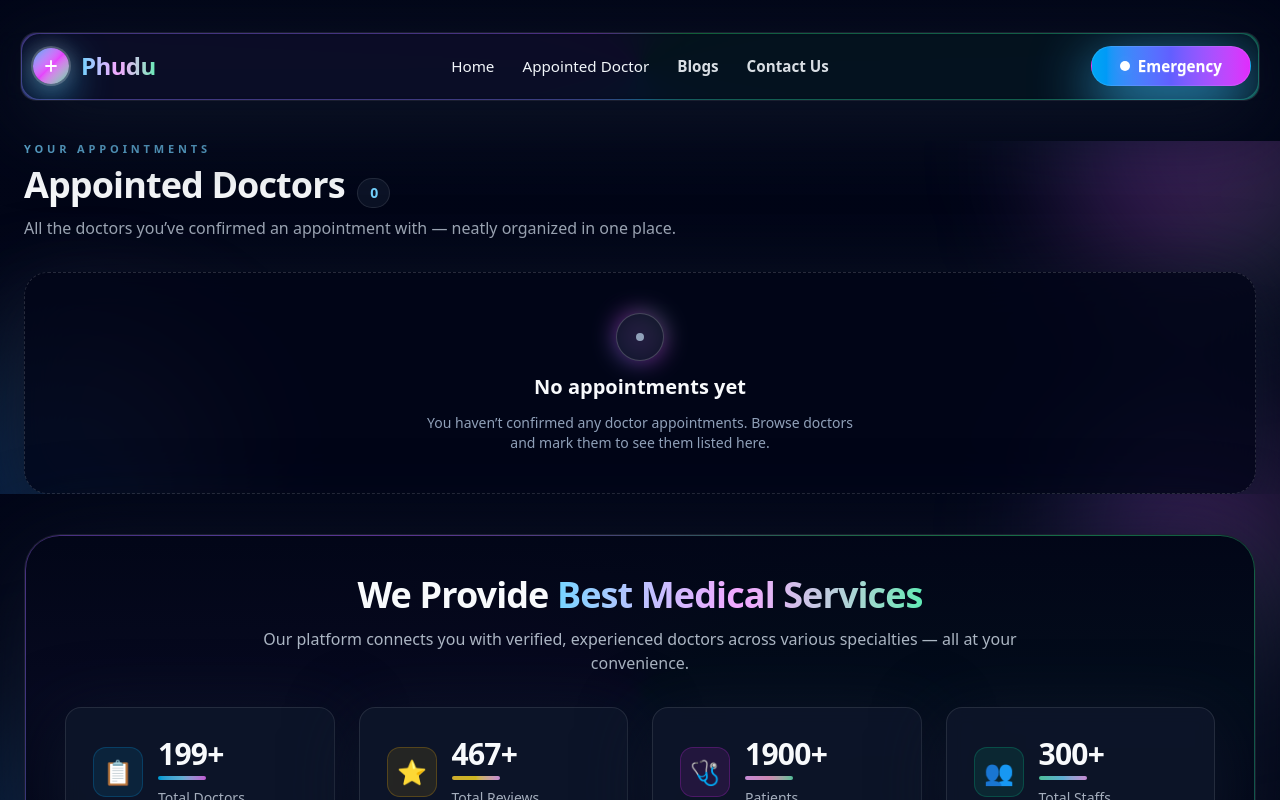
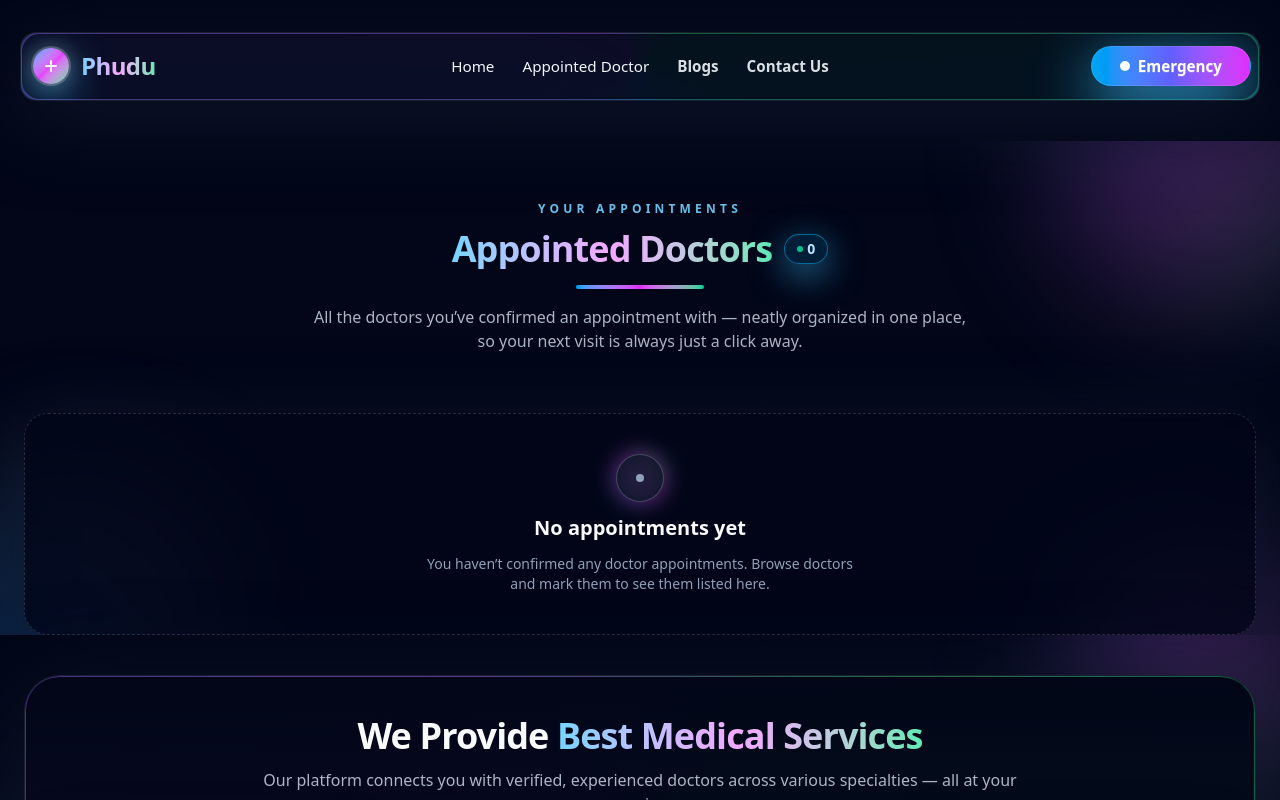
Before and after one commit to DevSiam420/Medical-Appointment-Booking-Application, a React (Vite) app: page /AppointmentedDoctor in a window 1280 px wide. Shown: the top 800 px of the page. Built offline with nearby package versions, Linux system fonts and the light colour scheme.

Commit message:
enhance appointed doctors header UI

```diff
--- a/src/Pages/AppointmentedDoctor/AppointmentedDoctor.jsx
+++ b/src/Pages/AppointmentedDoctor/AppointmentedDoctor.jsx
@@ -25,19 +25,31 @@ const AppointmentedDoctor = () => {
       <div className="pointer-events-none absolute -bottom-32 -left-16 h-72 w-72 rounded-full bg-gradient-to-tr from-indigo-500/30 via-sky-500/25 to-rose-500/25 blur-3xl -z-10" />
 
       {/* header */}
-      <div className="mb-8">
-        <p className="text-[11px] font-semibold uppercase tracking-[0.35em] text-sky-300/80">
+      <div className="my-15 text-center">
+        <p className="text-[10px] sm:text-xs font-semibold uppercase tracking-[0.35em] text-sky-300/90">
           Your Appointments
         </p>
-        <h1 className="mt-2 text-3xl sm:text-4xl font-extrabold tracking-tight text-slate-50">
-          Appointed Doctors{" "}
-          <span className="ml-1 inline-flex items-center justify-center rounded-full border border-white/10 bg-slate-900/80 px-3 py-1 text-sm font-semibold text-sky-300">
+
+        <div className="mt-3 flex flex-wrap items-center justify-center gap-3">
+          <h1 className="text-3xl sm:text-4xl font-extrabold tracking-tight bg-gradient-to-r from-sky-300 via-fuchsia-300 to-emerald-300 bg-clip-text text-transparent">
+            Appointed Doctors
+          </h1>
+
+          <span className="inline-flex items-center justify-center rounded-full border border-sky-400/50 bg-sky-500/15 px-3 py-1 text-xs sm:text-sm font-semibold text-sky-200 shadow-[0_10px_35px_rgba(56,189,248,0.6)]">
+            <span className="mr-1 h-1.5 w-1.5 rounded-full bg-emerald-400 animate-pulse" />
             {appointList.length}
           </span>
-        </h1>
-        <p className="mt-2 text-sm sm:text-base text-slate-300/80 max-w-2xl">
+        </div>
+
+        {/* small underline accent */}
+        <div className="mt-4 flex justify-center">
+          <span className="h-1 w-24 sm:w-32 rounded-full bg-gradient-to-r from-sky-500 via-fuchsia-500 to-emerald-400" />
+        </div>
+
+        <p className="mt-4 text-sm sm:text-base text-slate-300/85 max-w-2xl mx-auto">
           All the doctors you’ve confirmed an appointment with — neatly
-          organized in one place.
+          organized in one place, so your next visit is always just a click
+          away.
         </p>
       </div>
 
```
Also changed, not shown: src/Pages/Home/Home.jsx (line endings or trailing spaces).
